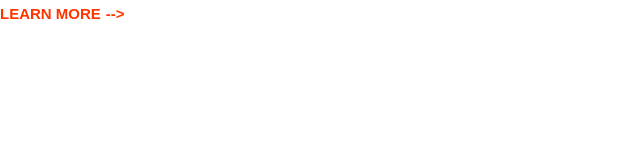
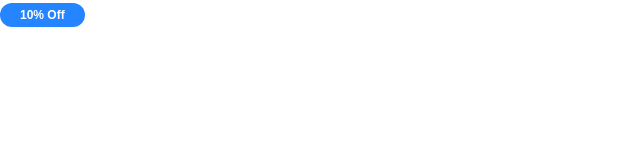
Before and after one commit to enoch-amart/nokify, a plain HTML site: page index.html in a window 1280 px wide. Shown: the whole page, without its empty margins (0-640 px from the left). Drawn offline with Linux system fonts and the light colour scheme.

Commit message:
Build the badge component

```diff
--- a/css/styles.css
+++ b/css/styles.css
@@ -86,3 +86,36 @@ a {
     font-size: 1.5rem;
   }
 }
+
+/* Badges */
+.badge {
+  border-radius: 20px;
+  font-size: 2rem;
+  font-weight: bold;
+  padding: 0.5rem 2rem;
+  white-space: nowrap;
+}
+
+.badge--primary {
+  background: var(--color-primary);
+  color: #fff;
+}
+
+.badge--secondary {
+  background: var(--color-secondary);
+  color: #fff;
+}
+
+.badge--small {
+  font-size: 1.6rem;
+}
+
+@media screen and (min-width: 800px) {
+  .badge {
+    font-size: 1.5rem;
+  }
+
+  .badge--small {
+    font-size: 1.2rem;
+  }
+}
--- a/index.html
+++ b/index.html
@@ -8,6 +8,6 @@
     <link rel="stylesheet" href="/css/styles.css" />
   </head>
   <body>
-    <a href="#" class="link-arrow">Learn more</a>
+    <span class="badge badge--primary badge--small">10% Off</span>
   </body>
 </html>
```
Also changed, not shown: components/badges.html (added, +4 -0 lines).
